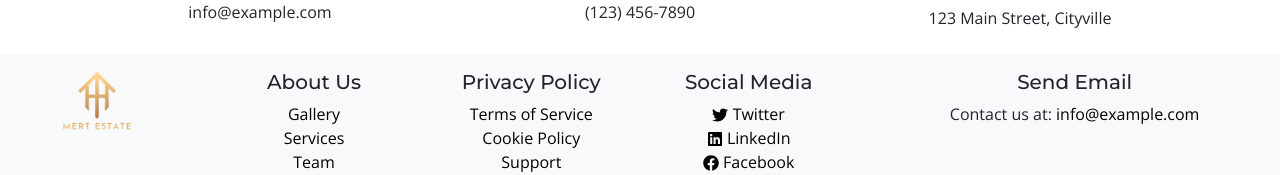
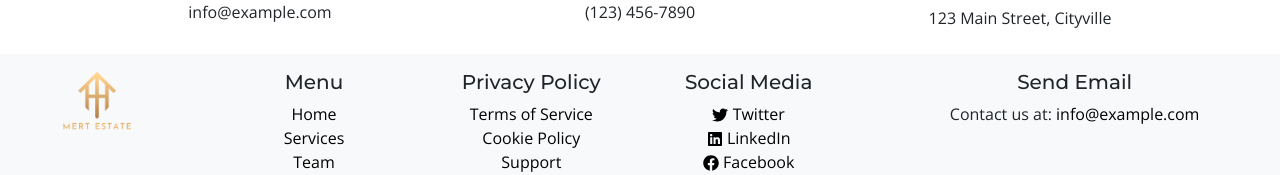
Before and after one commit to Mert003/estateagent, a React (Create React App) app: page / in a window 1280 px wide. Shown: the part 4684-4859 px from the top of the page. Built offline with nearby package versions, Linux system fonts and the light colour scheme.

Commit message:
changed footer

```diff
--- a/src/component/footer/footer.js
+++ b/src/component/footer/footer.js
@@ -16,11 +16,11 @@ function Footer() {
       </Col>
       <Col md={2}>
         {/* About Us Column */}
-        <h5>About Us</h5>
+        <h5>Menu</h5>
         <ul className="list-unstyled">
-          <li><a href="/gallery" className="text-decoration-none">Gallery</a></li>
-          <li><a href="/services" className="text-decoration-none">Services</a></li>
-          <li><a href="/team" className="text-decoration-none">Team</a></li>
+          <li><a href="#home" className="text-decoration-none">Home</a></li>
+          <li><a href="#services" className="text-decoration-none">Services</a></li>
+          <li><a href="#meet" className="text-decoration-none">Team</a></li>
         </ul>
       </Col>
       <Col md={2}>
```
